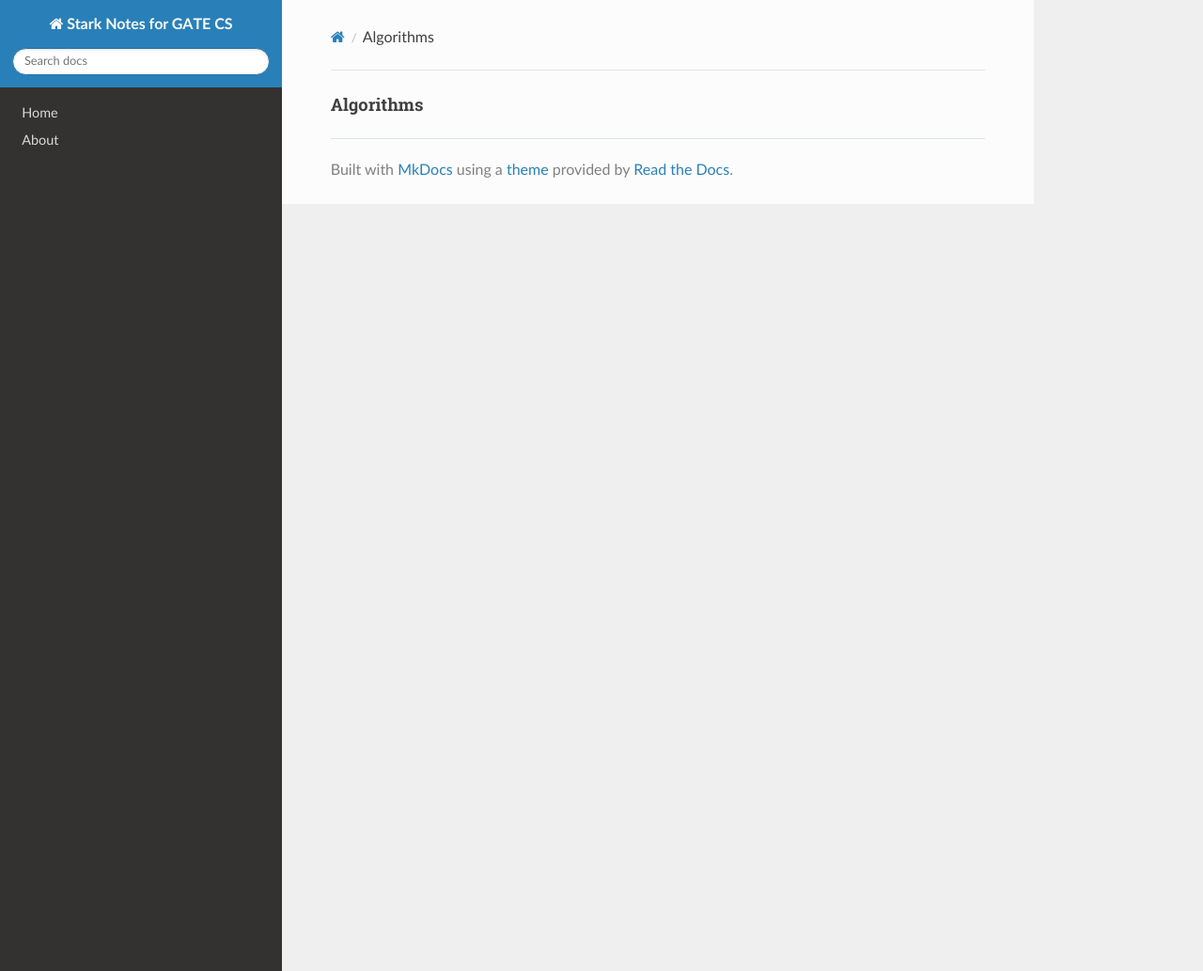
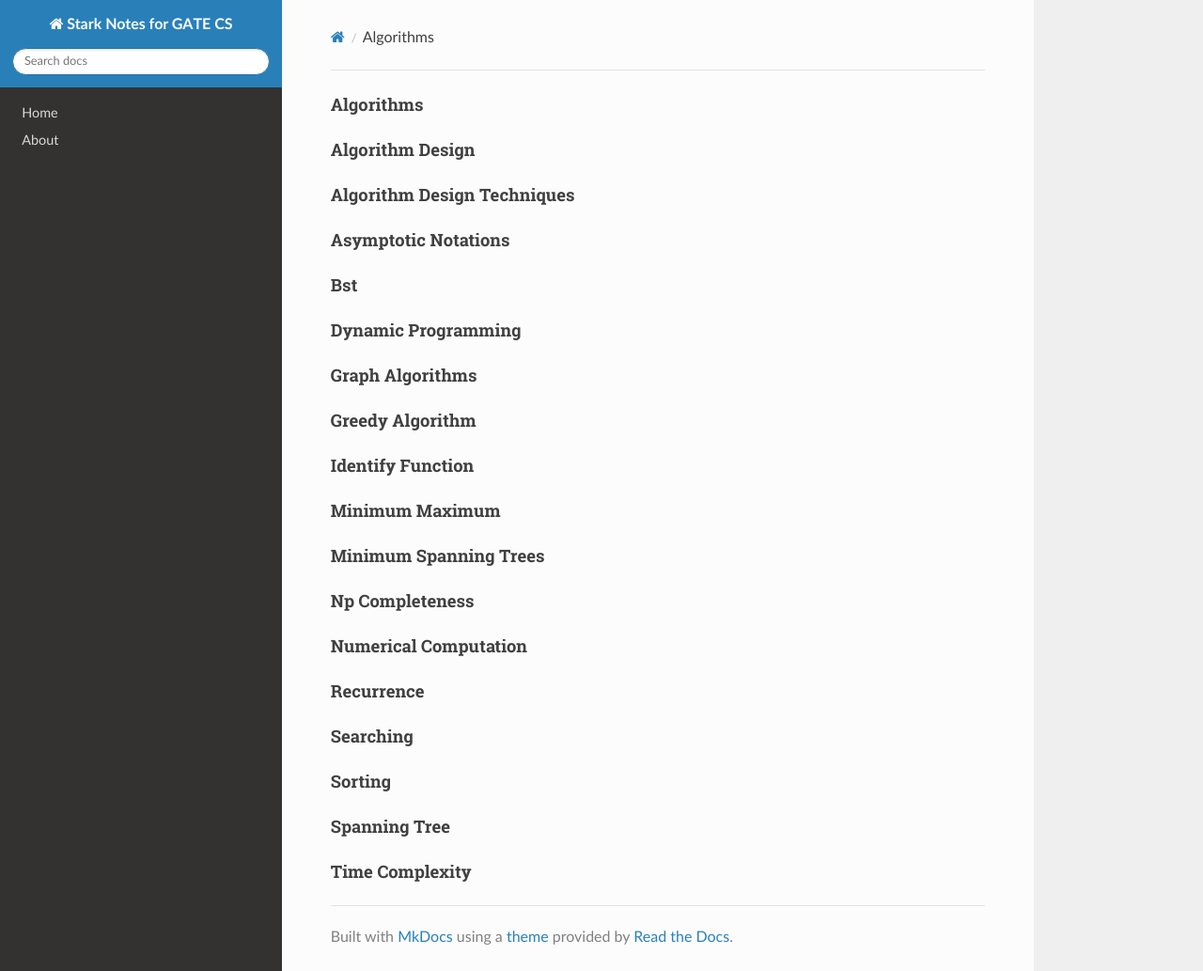
Before and after one commit to Bharathbrothers/stark-notes, an MkDocs documentation site: the page built from docs/Algorithms.md, in a window 1280 px wide and 1033 px high. Shown: the whole window at 94% size. Built offline with MkDocs 1.6.1, drawn with Linux system fonts in a browser that asks for light colours; nearby versions of some CDN libraries.

Commit message:
Update Algorithms.md

```diff
--- a/docs/Algorithms.md
+++ b/docs/Algorithms.md
@@ -1 +1,35 @@
 #### Algorithms
+
+#### Algorithm Design
+
+#### Algorithm Design Techniques
+
+#### Asymptotic Notations
+
+#### Bst
+
+#### Dynamic Programming
+
+#### Graph Algorithms
+
+#### Greedy Algorithm
+
+#### Identify Function
+
+#### Minimum Maximum
+
+#### Minimum Spanning Trees
+
+#### Np Completeness
+
+#### Numerical Computation
+
+#### Recurrence
+
+#### Searching
+
+#### Sorting
+
+#### Spanning Tree
+
+#### Time Complexity
```
